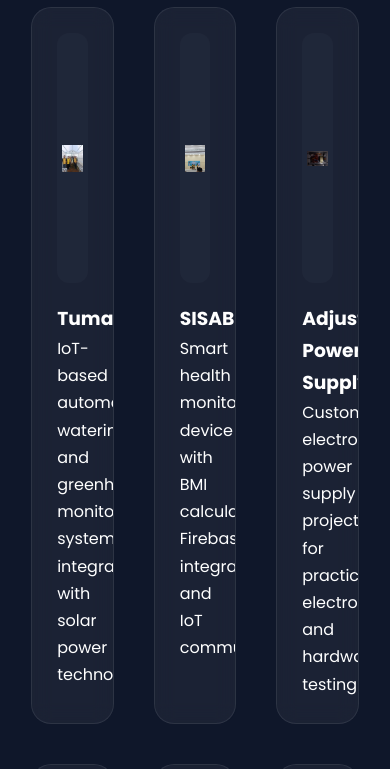
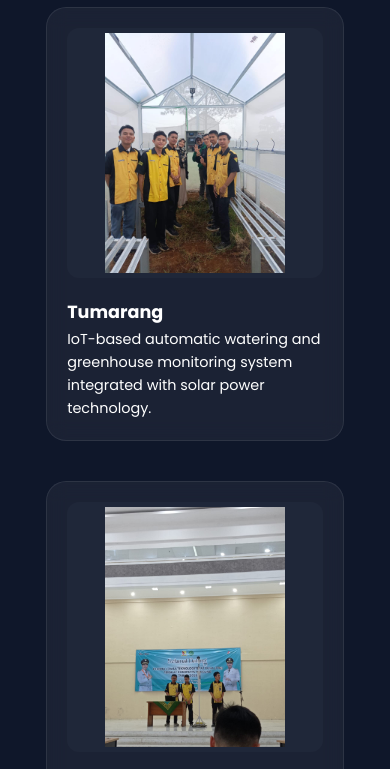
Before and after one commit to Arka170508/Arka-Muhamad-Rasyad.github.io, a plain HTML site: page index.html in a window 390 px wide. Shown: the part 5543-6312 px from the top of the page. Drawn offline with Linux system fonts and the light colour scheme.

Commit message:
Update: Fix mobile responsive for project grid

```diff
--- a/style.css
+++ b/style.css
@@ -516,4 +516,32 @@ footer{
   color: #38bdf8; /* Warna centang biru */
   font-size: 1.1rem;
   margin-top: 2px; /* Menyesuaikan agar centang sejajar dengan teks */
+
 }
+
+/* Responsive adjustments untuk HP */
+@media (max-width: 768px) {
+  /* Memaksa project grid menjadi 1 kolom vertikal */
+  .project-grid {
+    grid-template-columns: 1fr !important;
+    gap: 20px;
+    padding: 0 15px;
+  }
+
+  /* Mengatur lebar kartu agar tidak terlalu lebar di HP */
+  .project-card {
+    width: 100%;
+    margin: 0 auto;
+    padding: 20px;
+  }
+
+  /* Mengecilkan font di HP supaya tidak kepotong */
+  .project-card h3 {
+    font-size: 1.1rem;
+  }
+
+  .project-card p {
+    font-size: 0.9rem;
+    line-height: 1.6;
+  }
+}
```
Also changed, not shown: 1 other file.
